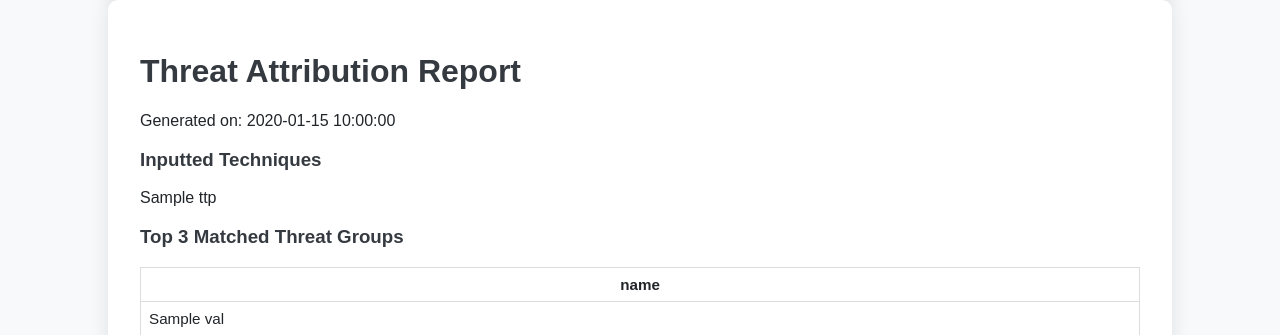
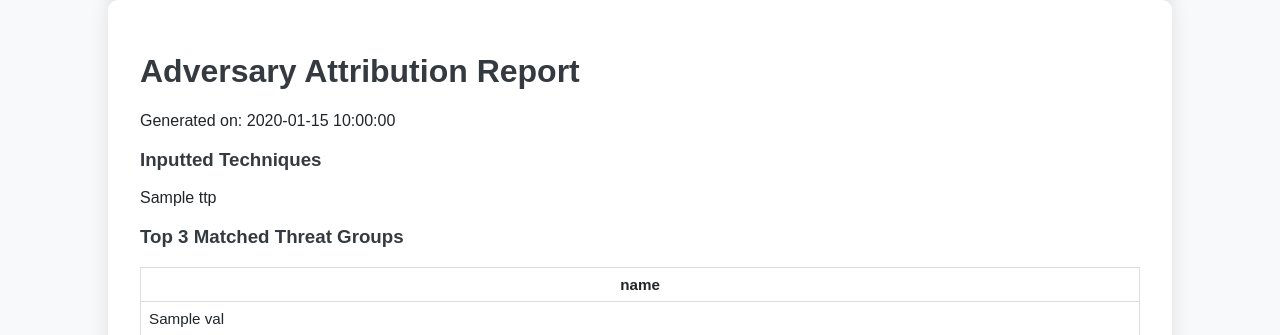
Before and after one commit to ProxyLeech/ICT3214-Sec-Analytics, a Flask app: template templates/results_compare.html in a window 1280 px wide. Shown: the part 60-395 px from the top of the page. Run offline with Flask 3, Linux system fonts and the light colour scheme; the template is opened without the code that fills it: most values are stand-ins (such as "Sample title", 1, 10 or a date in 2020).

Commit message:
Update results_compare.html

```diff
--- a/templates/results_compare.html
+++ b/templates/results_compare.html
@@ -11,7 +11,7 @@
 
   <div class="container">
     <!-- ========================= Rule-based (top) ========================= -->
-    <h1>Threat Attribution Report</h1>
+    <h1>Adversary Attribution Report</h1>
     <p class="timestamp">Generated on: {{ timestamp }}</p>
 
     <h3>Inputted Techniques</h3>
```
